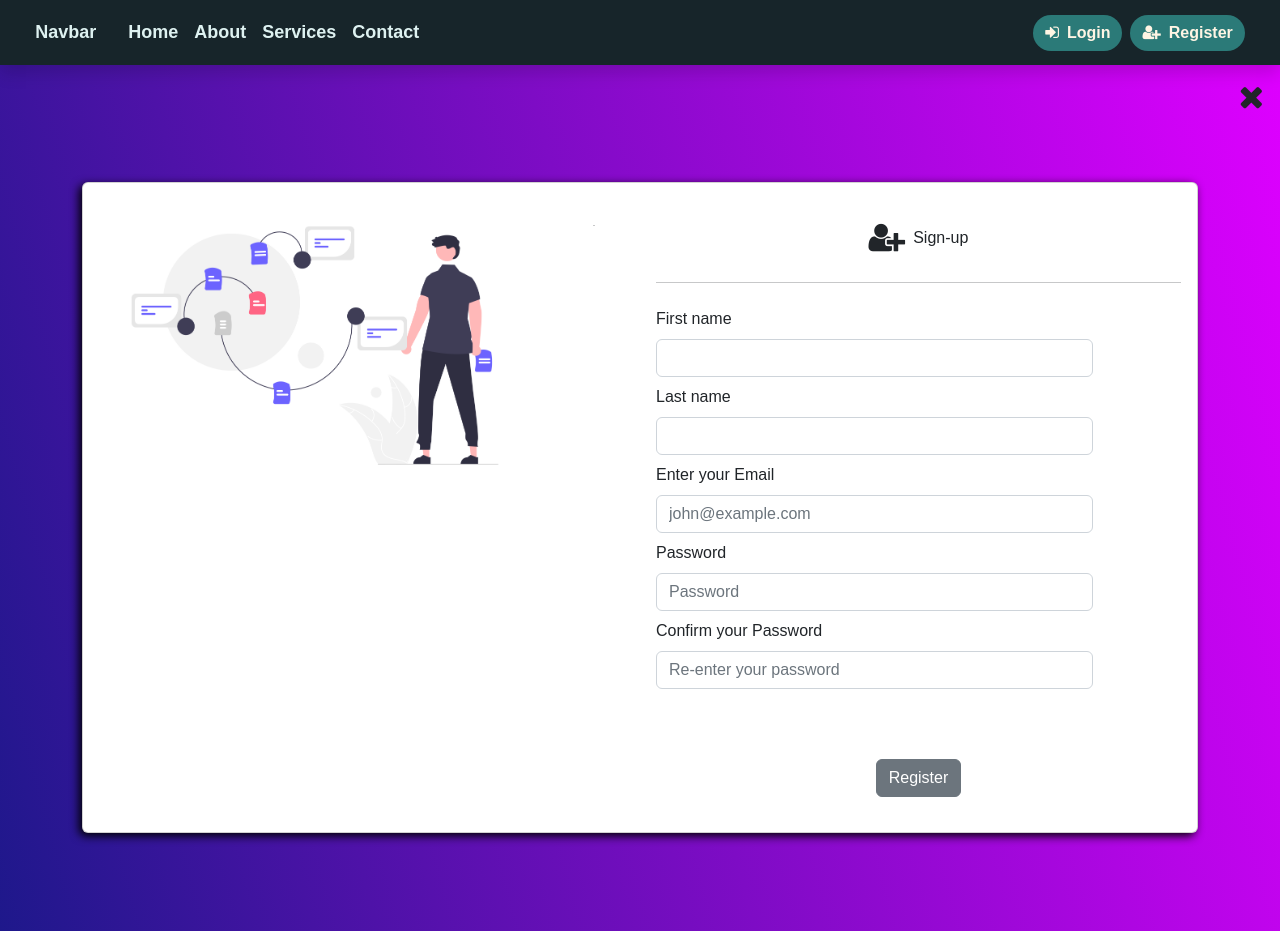
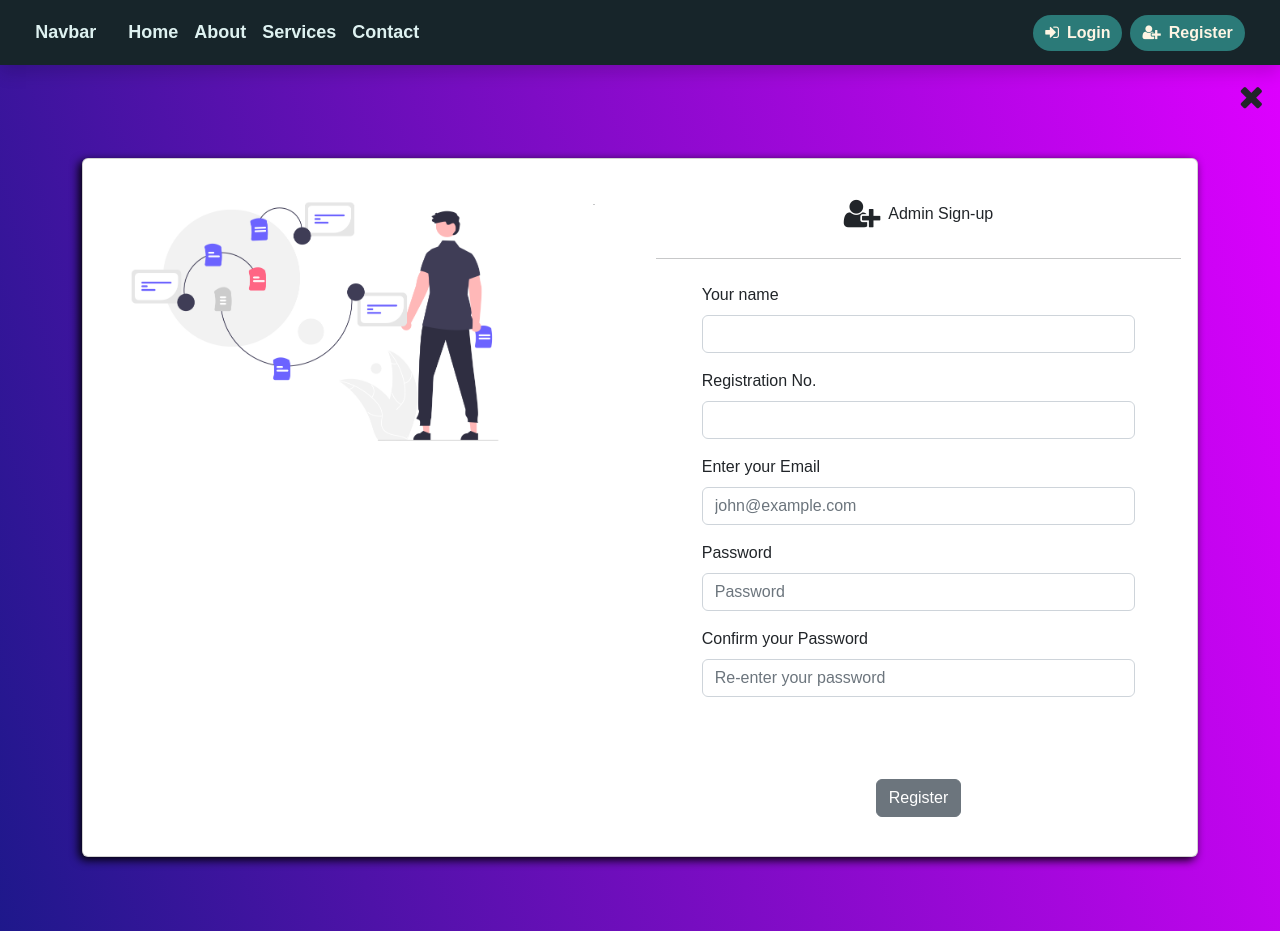
Before and after one commit to vivek2293/MediLocker, a React (Create React App) app in the folder frontend/: page /register/doctor in a window 1280 px wide. Built offline with nearby package versions, Linux system fonts and the light colour scheme.

Commit message:
Small modifications

```diff
--- a/frontend/src/App.jsx
+++ b/frontend/src/App.jsx
@@ -5,6 +5,7 @@ import Navbar from "./components/Navbar";
 import { Routes, Route } from "react-router-dom";
 import LoginOption from "./components/LoginOption";
 import Register from "./components/Register";
+import AdminRegister from "./components/AdminRegister";
 import Login from './components/Login'
 import AdminLogin from './components/AdminLogin'
 
@@ -18,7 +19,7 @@ function App() {
         <Route exact path="/login/doctor" element={<><Navbar /><AdminLogin /></>} />
         <Route exact path="/register" element={<><Navbar /><LoginOption message="Register" /></>} />
         <Route exact path="/register/patient" element={<><Navbar /><Register /></>} />
-        <Route exact path="/register/doctor" element={<><Navbar /><Register /></>} />
+        <Route exact path="/register/doctor" element={<><Navbar /><AdminRegister /></>} />
       </Routes>
     </>
   );
```
Also changed, not shown: frontend/src/components/AdminRegister.jsx (+2 -5 lines).
